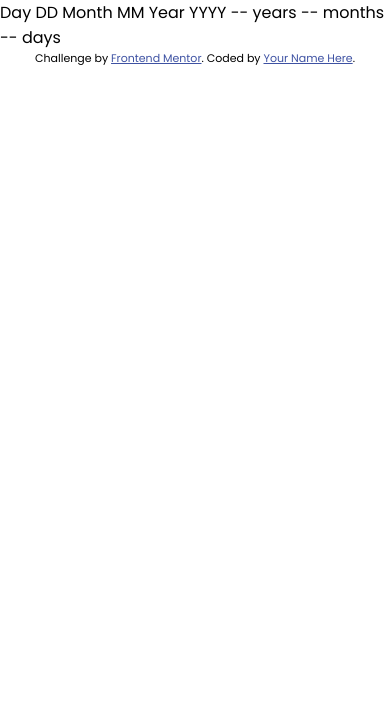
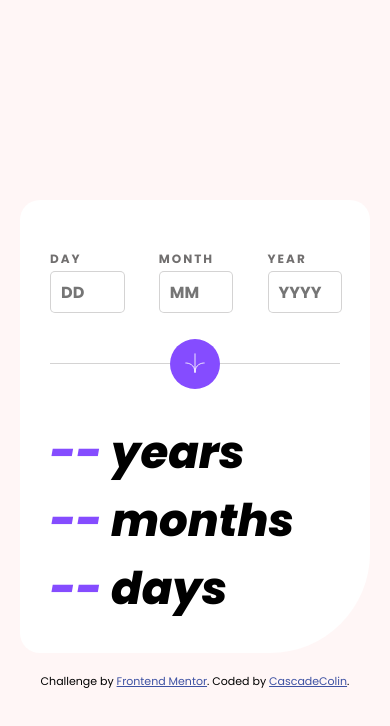
Before and after one commit to CascadeColin/age-calculator-app, a React (Vite) app: page / in a window 390 px wide. Shown: the top 726 px of the page. Built offline with nearby package versions, Linux system fonts and the light colour scheme.

Commit message:
update: favicon, mobile style; add: logic pseudocode

```diff
--- a/index.html
+++ b/index.html
@@ -2,7 +2,7 @@
 <html lang="en">
   <head>
     <meta charset="UTF-8" />
-    <link rel="icon" type="image/svg+xml" href="./favicon-32x32.png" />
+    <link rel="icon" type="image/png" href="./favicon-32x32.png" />
     <link rel="preconnect" href="https://fonts.googleapis.com" />
     <link rel="preconnect" href="https://fonts.gstatic.com" crossorigin />
     <link
--- a/src/App.css
+++ b/src/App.css
@@ -1,3 +1,71 @@
+.mainContainer {
+  display: flex;
+  flex-direction: column;
+  background-color: white;
+  border-radius: 20px 20px 100px 20px;
+  margin: 200px 20px 20px 20px;
+}
+
+.form {
+  display: flex;
+  margin: 30px 30px 0 30px;
+  border-bottom: hsl(0, 1%, 44%, 0.3) solid 1px;
+  justify-content: space-between;
+}
+
+.formCard {
+  display: flex;
+  flex-direction: column;
+  flex: 0 1 25%;
+  padding: 20px 0px 50px 0px;
+}
+
+.formLabel {
+  color: hsl(0, 1%, 44%);
+  font-weight: 700;
+  letter-spacing: 2px;
+  font-size: 12px;
+}
+
+.formInput {
+  margin-top: 3px;
+  border: hsl(0, 1%, 44%, 0.3) solid 1px;
+  border-radius: 5px;
+  width: 100%;
+  height: 40px;
+  text-indent: 10px;
+  font-weight: 700;
+}
+
+.submitBtn {
+  display: block;
+  margin-left: auto;
+  margin-right: auto;
+  width: 50px;
+  height: 50px;
+  border-radius: 50%;
+  background-color: hsl(259, 100%, 65%);
+  margin-top: -25px;
+}
+
+.submitBtn img {
+  margin-top: 5px;
+}
+
+.ageContainer {
+  margin: 30px;
+}
+
+.ageContainer > p {
+  font-size: 45px;
+  font-weight: 800;
+  font-style: italic;
+}
+
+.ageContainer > p > span {
+  color: hsl(259, 100%, 65%);
+}
+
 .attribution {
   font-size: 11px;
   text-align: center;
--- a/src/App.tsx
+++ b/src/App.tsx
@@ -1,21 +1,98 @@
-import { useState } from "react";
+import { useState, ChangeEvent, FormEvent } from "react";
 import "./App.css";
 
-function App() {
-  const [count, setCount] = useState(0);
+type Age = {
+  years: number
+  months: number
+  days: number
+}
+
+type Birthday = {
+  day: number
+  month: number
+  year: number
+}
+
+function getAge(): Age {
+  return {
+    years: 0,
+    months: 0,
+    days: 0
+  }
+}
+
+function getBirthday(): Birthday {
+  return {
+    day: 0,
+    month: 0,
+    year: 0
+  }
+}
+
+export default function App() {
+  const [birthday, setBirthday] = useState(getBirthday())
+  const [age, setAge] = useState(getAge())
+
+  function handleInputChange(e: ChangeEvent<HTMLInputElement>): void {
+    console.log('id: ',e.target.id)
+    console.log('value: ',e.target.value)
+    // set state for birthday
+    // error handling if invalid values:
+    //    entire form must be filled out
+    //    must be valid day, month, year
+    //    fields are required
+  }
+
+  function handleFormSubmit(e: FormEvent<HTMLButtonElement>): void {
+    // format birthday and Date.now() to timestamp
+    // compare to get age as timestamp
+    // format age timestamp to years, months, days
+    // setAge() to formatted age
+    // clear birthday state
+  }
 
   return (
-    <div>
-      Day DD Month MM Year YYYY -- years -- months -- days
-      <div className="attribution">
+    <>
+      <main className="mainContainer">
+        <form action="#" className="form">
+          <div className="formCard">
+            <label htmlFor="day" className="formLabel">
+              DAY
+            </label>
+            <input type="text" placeholder="DD" name="day" id="day" className="formInput" onChange={handleInputChange} />
+          </div>
+          <div className="formCard">
+            <label htmlFor="month" className="formLabel">
+              MONTH
+            </label>
+            <input type="text" placeholder="MM" name="month" id="month" className="formInput" onChange={handleInputChange} />
+          </div>
+          <div className="formCard">
+            <label htmlFor="year" className="formLabel">
+              YEAR
+            </label>
+            <input type="text" placeholder="YYYY" name="year" id="year" className="formInput" onChange={handleInputChange} />
+          </div>
+        </form>
+
+        <button type="submit" className="submitBtn" onClick={handleFormSubmit}>
+          <img src="./icon-arrow.svg" alt="" width="20px" height='20px' />
+        </button>
+
+        <section className="ageContainer">
+          <p><span>{age.years ? age.years : "--"}</span> years</p>
+          <p><span>{age.months ? age.months : "--"}</span> months</p>
+          <p><span>{age.days ? age.days : "--"}</span> days</p>
+        </section>
+      </main>
+
+      <footer className="attribution">
         Challenge by{" "}
         <a href="https://www.frontendmentor.io?ref=challenge" target="_blank">
           Frontend Mentor
         </a>
-        . Coded by <a href="#">Your Name Here</a>.
-      </div>
-    </div>
+        . Coded by <a href="#">CascadeColin</a>.
+      </footer>
+    </>
   );
 }
-
-export default App;
--- a/src/index.css
+++ b/src/index.css
@@ -4,7 +4,11 @@
   border: 0;
   font-size: 100%;
   font-weight: 500;
-	font: inherit;
+  font: inherit;
   vertical-align: baseline;
-  font-family: 'Poppins', sans-serif;
+  font-family: "Poppins", sans-serif;
 }
+
+:root {
+  background: hsl(0, 100%, 67%, 0.05);
+}
--- a/vite.config.ts
+++ b/vite.config.ts
@@ -1,8 +1,8 @@
-import { defineConfig } from 'vite'
-import react from '@vitejs/plugin-react'
+import { defineConfig } from "vite";
+import react from "@vitejs/plugin-react";
 
 // https://vitejs.dev/config/
 export default defineConfig({
   base: "/age-calculator-app/",
   plugins: [react()],
-})
+});
```
Also changed, not shown: 1 other file (tests, documents, lock files or other folders).
